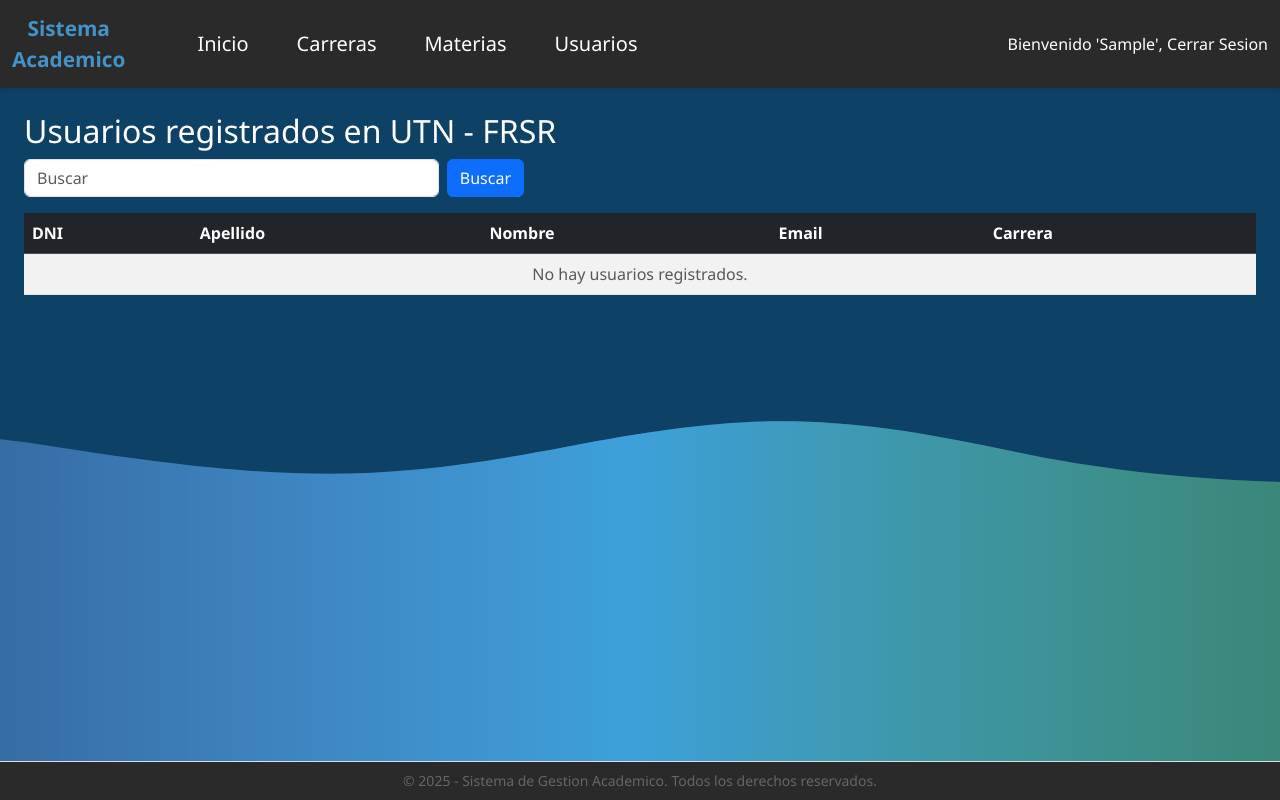
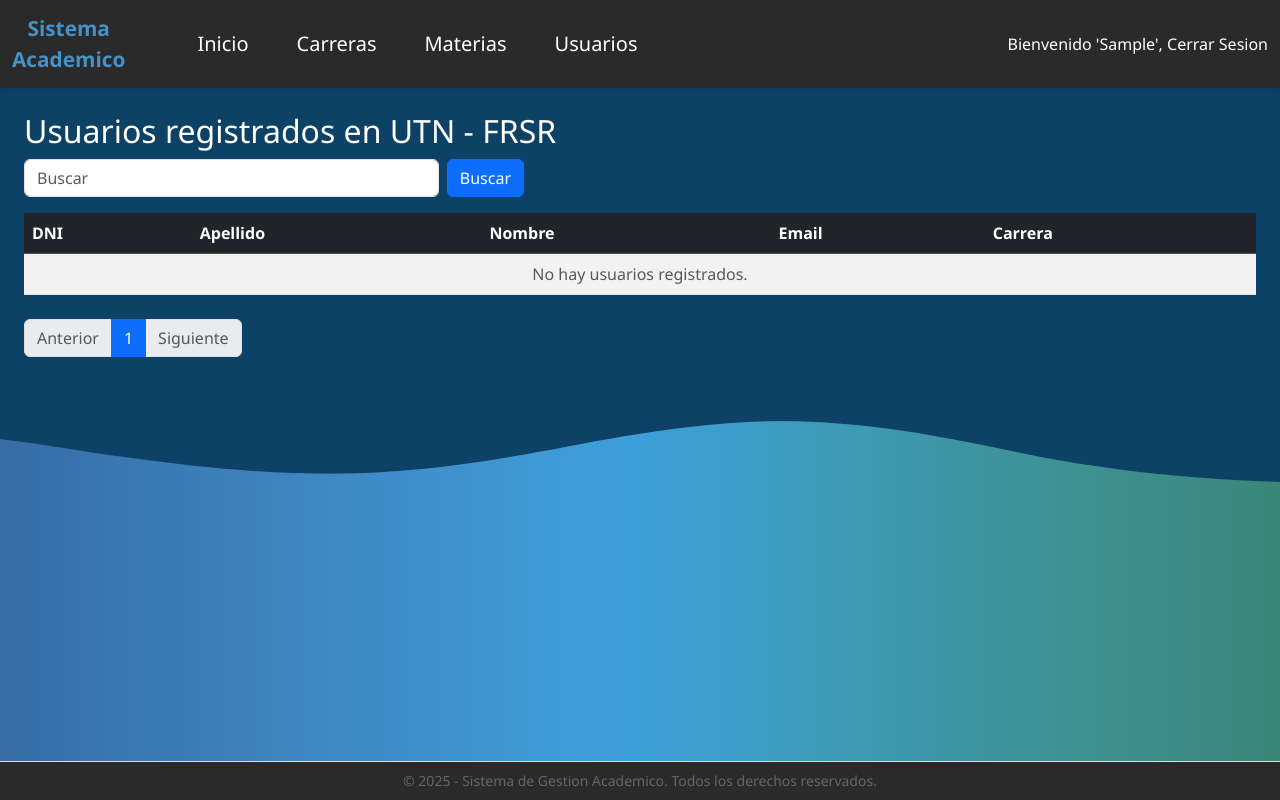
Before and after one commit to UTN-BDA/gestion_academica, a Django app: page /administration/usuarios/ in a window 1280 px wide. Run offline with Django 4.2, Linux system fonts and the light colour scheme; the visitor is signed in with stand-in values (Sample User, id 1).

Commit message:
I add pagination for user list

```diff
--- a/materias/templates/usuarios_admin.html
+++ b/materias/templates/usuarios_admin.html
@@ -40,4 +40,35 @@
         {% endfor %}
     </tbody>
 </table>
+<div class="pagination mt-4">
+    <nav aria-label="Page navigation">
+        <ul class="pagination">
+            {% if usuarios.has_previous %}
+                <li class="page-item">
+                    <a class="page-link" href="?{% if request.GET.buscar %}buscar={{ request.GET.buscar }}&{% endif %}page={{ usuarios.previous_page_number }}">Anterior</a>
+                </li>
+            {% else %}
+                <li class="page-item disabled"><span class="page-link">Anterior</span></li>
+            {% endif %}
+
+            {% for i in usuarios.paginator.page_range %}
+                {% if usuarios.number == i %}
+                    <li class="page-item active"><span class="page-link">{{ i }}</span></li>
+                {% else %}
+                    <li class="page-item">
+                        <a class="page-link" href="?{% if request.GET.buscar %}buscar={{ request.GET.buscar }}&{% endif %}page={{ i }}">{{ i }}</a>
+                    </li>
+                {% endif %}
+            {% endfor %}
+
+            {% if usuarios.has_next %}
+                <li class="page-item">
+                    <a class="page-link" href="?{% if request.GET.buscar %}buscar={{ request.GET.buscar }}&{% endif %}page={{ usuarios.next_page_number }}">Siguiente</a>
+                </li>
+            {% else %}
+                <li class="page-item disabled"><span class="page-link">Siguiente</span></li>
+            {% endif %}
+        </ul>
+    </nav>
+</div>
 {% endblock %}
--- a/materias/views.py
+++ b/materias/views.py
@@ -6,6 +6,7 @@
 from django.db.models import Q
 from inscripciones.models import Inscripcion
 from inscripciones.models import InscripcionCarrera
+from django.core.paginator import Paginator
 # Create your views here.
 
 @login_required
@@ -35,14 +36,19 @@
 def lista_usuarios(request):
     query = request.GET.get('buscar')
     if query:
-        usuarios = User.objects.filter(
+        usuarios_queryset = User.objects.filter(
             Q(dni__icontains=query) |
             Q(email__icontains=query) |
             Q(last_name__icontains=query) |
             Q(first_name__icontains=query)
         )
     else:
-        usuarios = User.objects.all()
+        usuarios_queryset = User.objects.all()
+
+    paginator = Paginator(usuarios_queryset, 10)  # Siempre se pagina
+    page_number = request.GET.get('page')
+    usuarios = paginator.get_page(page_number)
+
     return render(request, 'usuarios_admin.html', {'usuarios': usuarios})
 
 @login_required
```
Also changed, not shown: inscripciones/migrations/0004_alter_nota_inscripcion.py (added).
